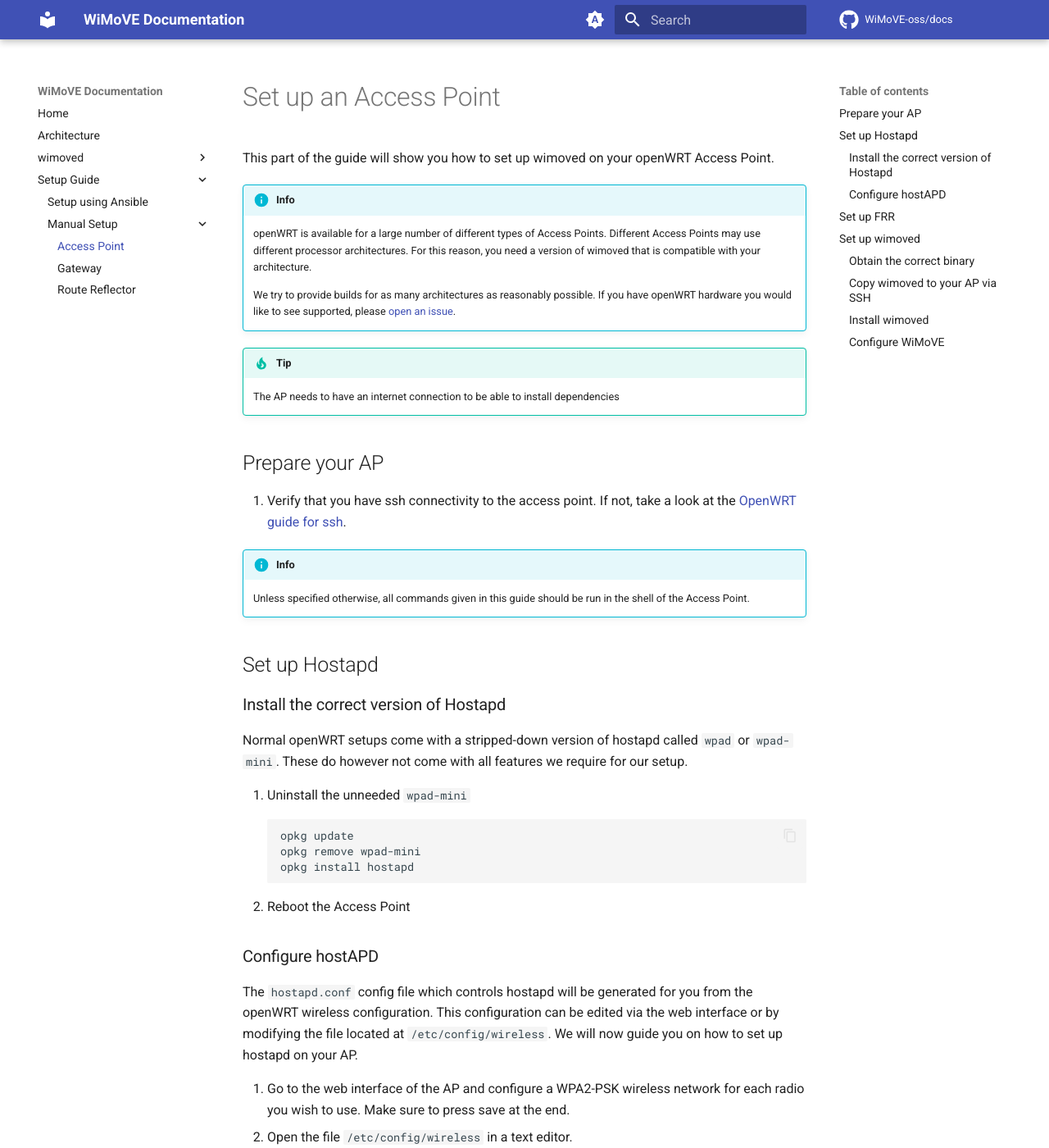
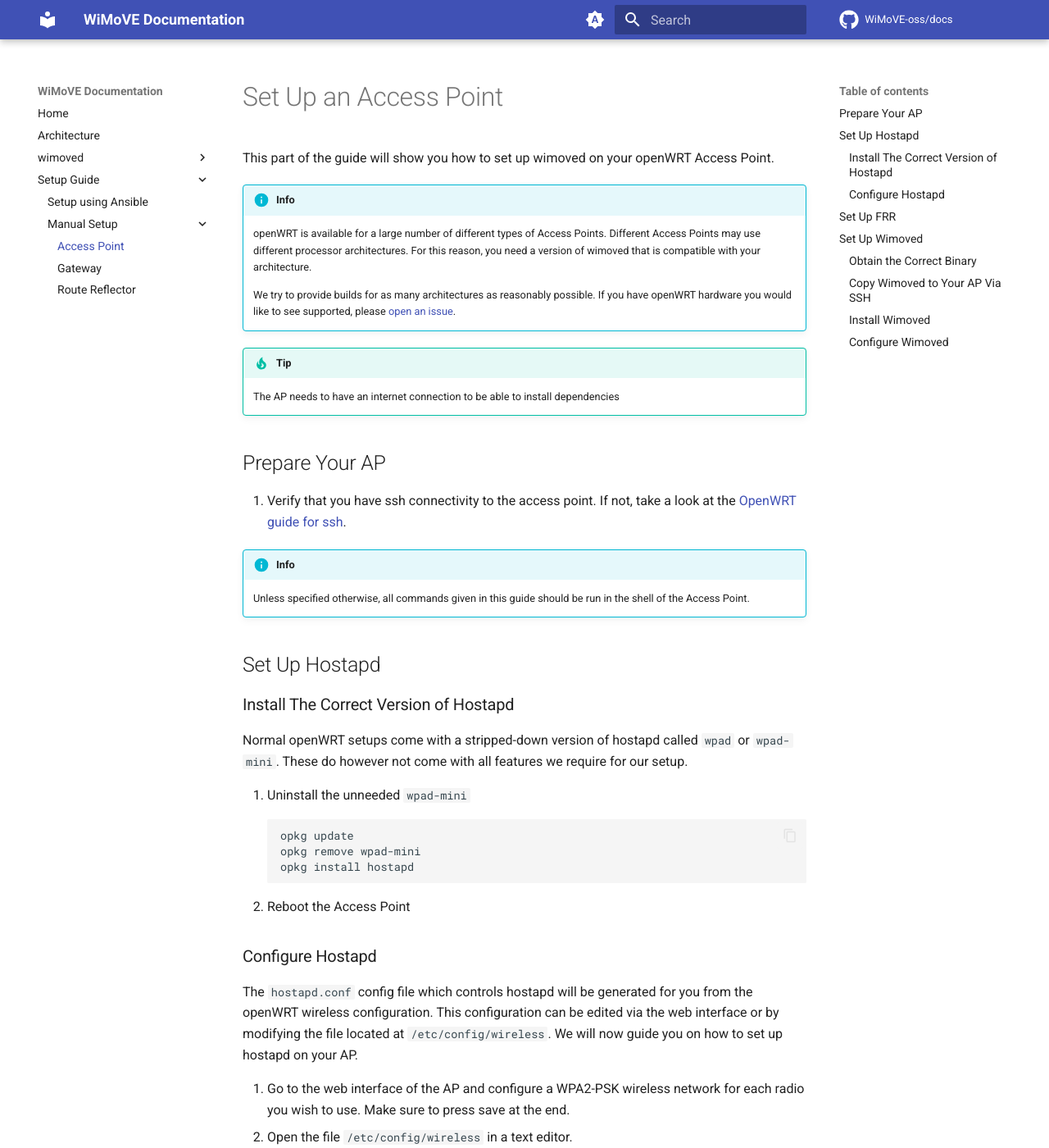
Before and after one commit to WiMoVE-OSS/docs, an MkDocs documentation site: the page built from docs/setup/manual/access_point.md, in a window 1280 px wide and 1400 px high. Shown: the whole window at 82% size. Built offline with MkDocs 1.6.1 and Material for MkDocs 9.7.7, drawn with Linux system fonts in a browser that asks for light colours; comment, search, counter and statistics services are not loaded; some of the changed text lies outside the part shown.

Commit message:
Small capitalization fixes

````diff
--- a/docs/setup/manual/access_point.md
+++ b/docs/setup/manual/access_point.md
@@ -1,4 +1,4 @@
-# Set up an Access Point
+# Set Up an Access Point
 
 This part of the guide will show you how to set up wimoved on your openWRT Access Point.
 
@@ -12,7 +12,7 @@
 
     The AP needs to have an internet connection to be able to install dependencies
 
-## Prepare your AP
+## Prepare Your AP
 
 1. Verify that you have ssh connectivity to the access point. If not, take a look at the [OpenWRT guide for ssh](https://openwrt.org/docs/guide-quick-start/sshadministration).
 
@@ -20,9 +20,9 @@
 
     Unless specified otherwise, all commands given in this guide should be run in the shell of the Access Point.
 
-## Set up Hostapd
+## Set Up Hostapd
 
-### Install the correct version of Hostapd
+### Install The Correct Version of Hostapd
 
 Normal openWRT setups come with a stripped-down version of hostapd called `wpad` or `wpad-mini`. These do however not come with all features we require for our setup.
 
@@ -34,7 +34,7 @@
     ```
 1. Reboot the Access Point
 
-### Configure hostAPD
+### Configure Hostapd
 
 The `hostapd.conf` config file which controls hostapd will be generated for you from the openWRT wireless configuration. This configuration can be edited via the web interface or by modifying the file located at `/etc/config/wireless`. We will now guide you on how to set up hostapd on your AP.
 
@@ -70,7 +70,7 @@
 
 When connecting to the Wi-Fi network you just created, you should see that an interface with the name `vlan*` gets created where \* is an arbitrary number. The interface should disappear, after the station disconnects. You can check the existing interfaces with `ip l`. If you do not see the interfaces, recheck that you followed the guide exactly.
 
-## Set up FRR
+## Set Up FRR
 
 FRRouting is used to enable the control plane of the underlying VXLAN EVPN networks. It needs to be installed on each AP and configured to talk to the route reflector in your network.
 
@@ -150,11 +150,11 @@
 
 You can check the configuration of FRR using the `vtysh` command. This command provides a stateful shell to manipulate FRR. More detailed documentation about vtysh can be found [here](https://docs.frrouting.org/en/latest/vtysh.html)
 
-## Set up wimoved
+## Set Up Wimoved
 
 Wimoved is the daemon we provide that enables all Access Point features required for WiMoVE. It as well as all other dependencies need to be installed in every AP in your Wi&#8209;Fi system.
 
-### Obtain the correct binary
+### Obtain the Correct Binary
 
 1. Find out which architecture your access point uses by looking it up on the [OpenWRT Table of Hardware](https://openwrt.org/toh/start).
 1. Download the package for the matching architecture for your access point. There are three ways to achieve this:
@@ -162,7 +162,7 @@
       2. Download the binary from a recent pipeline run in our [GitHub Repository](https://github.com/WiMoVE-OSS/wimoved)
       3. Cross-Compile it yourself. See the [Development Guide](../../../wimoved/) for details.
 
-### Copy wimoved to your AP via SSH
+### Copy Wimoved to Your AP Via SSH
 
 !!! info
 
@@ -180,7 +180,7 @@
     ```
     All further commands will now again need to be run on your AP.
 
-### Install wimoved
+### Install Wimoved
 
 1. Install the package on your access point via
 
@@ -191,7 +191,7 @@
 2. Run `wimove`. You should see an error message, showing that wimoved was  installed successfully.
 
 
-### Configure WiMoVE
+### Configure Wimoved
 
 The wimoved config file is located at `/etc/wimoved/config`.
 Before we can use the AP, we need to fill this file with some information about your installation.
````
